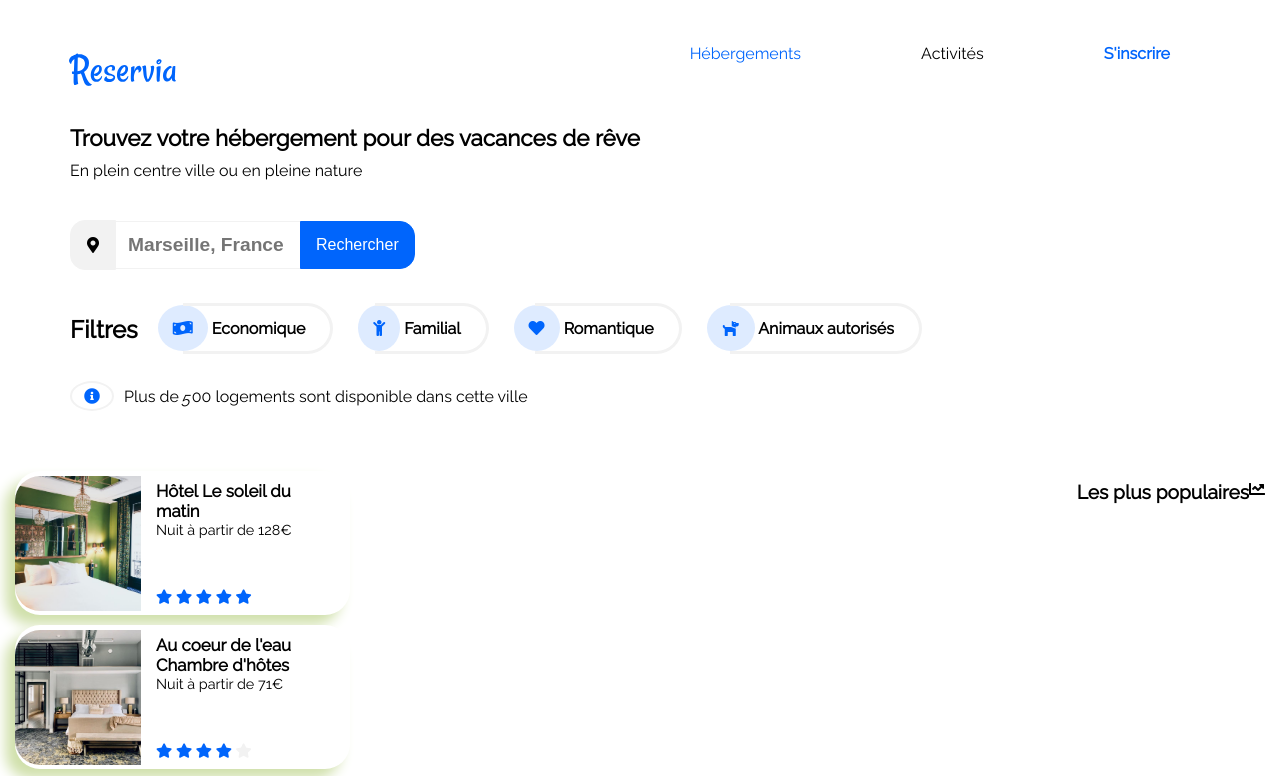
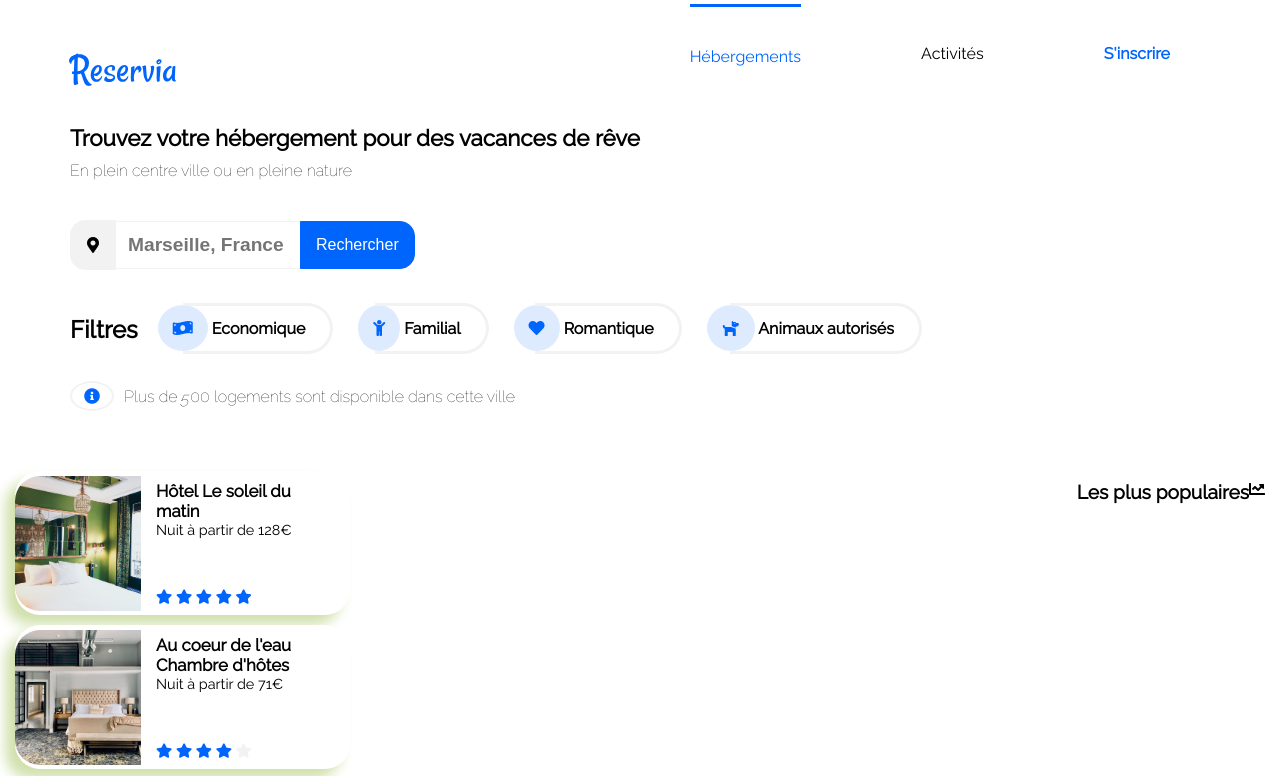
Before and after one commit to Samix94/R-servia, a plain HTML site: page index.html in a window 1280 px wide. In both pictures the pointer is over the link "Hébergements". Shown: the top 776 px of the page. Drawn offline with Linux system fonts and the light colour scheme.

Commit message:
Update styles.css

```diff
--- a/styles.css
+++ b/styles.css
@@ -68,7 +68,7 @@ header a:hover{
 #wrapper p{
     margin-bottom: 10px;
     font-size: 1em;
-    font-weight: 100%;
+    font-weight: 100;
 }
 .search{
     display: flex;
@@ -380,7 +380,7 @@ footer nav ul li a{
     }
     header a:hover{
         border-bottom: none;
-        border-top: 3 solid #0065FC;
+        border-top: #0065FC 3px solid;
     }
     /* */
     #research{
```
